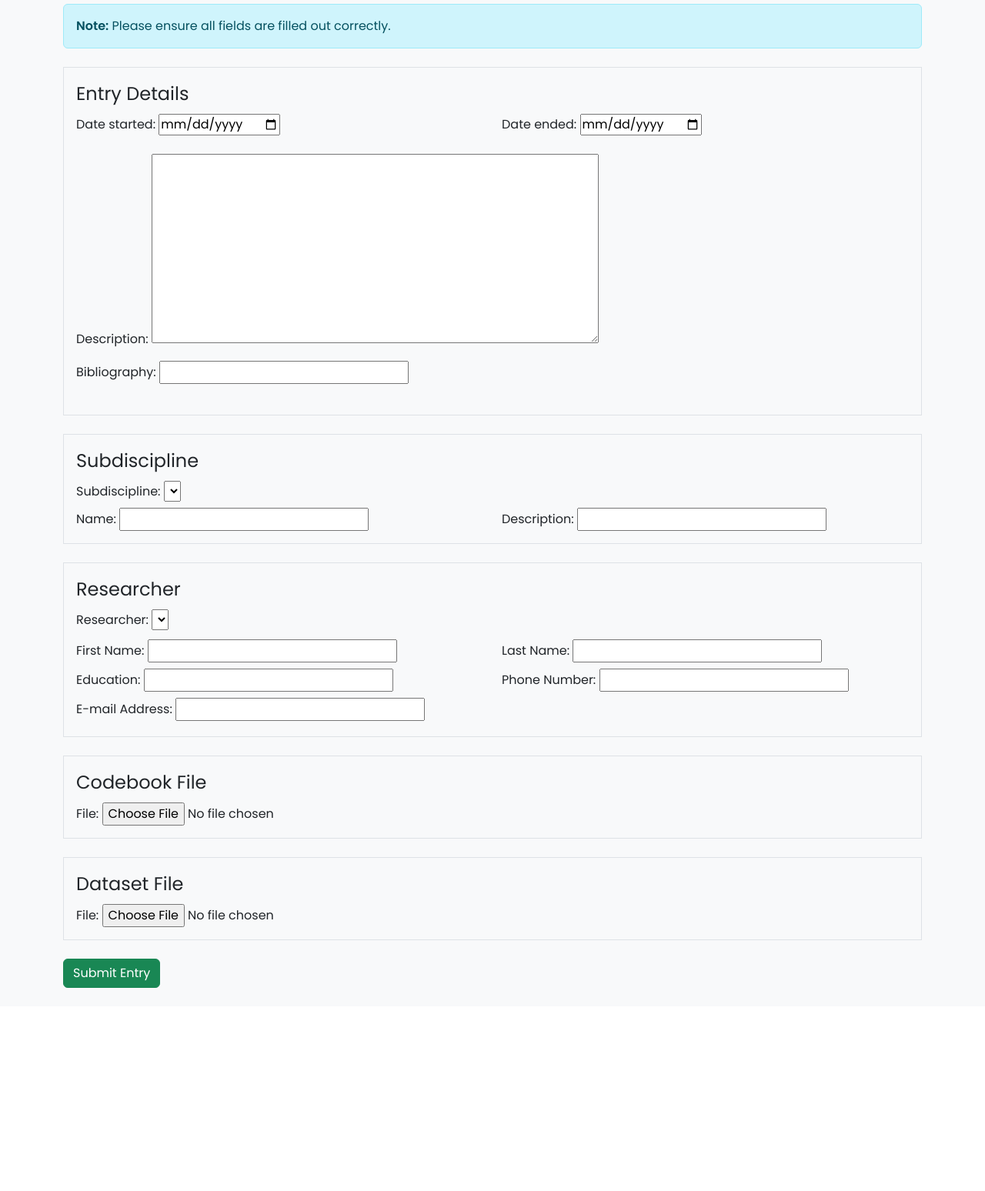
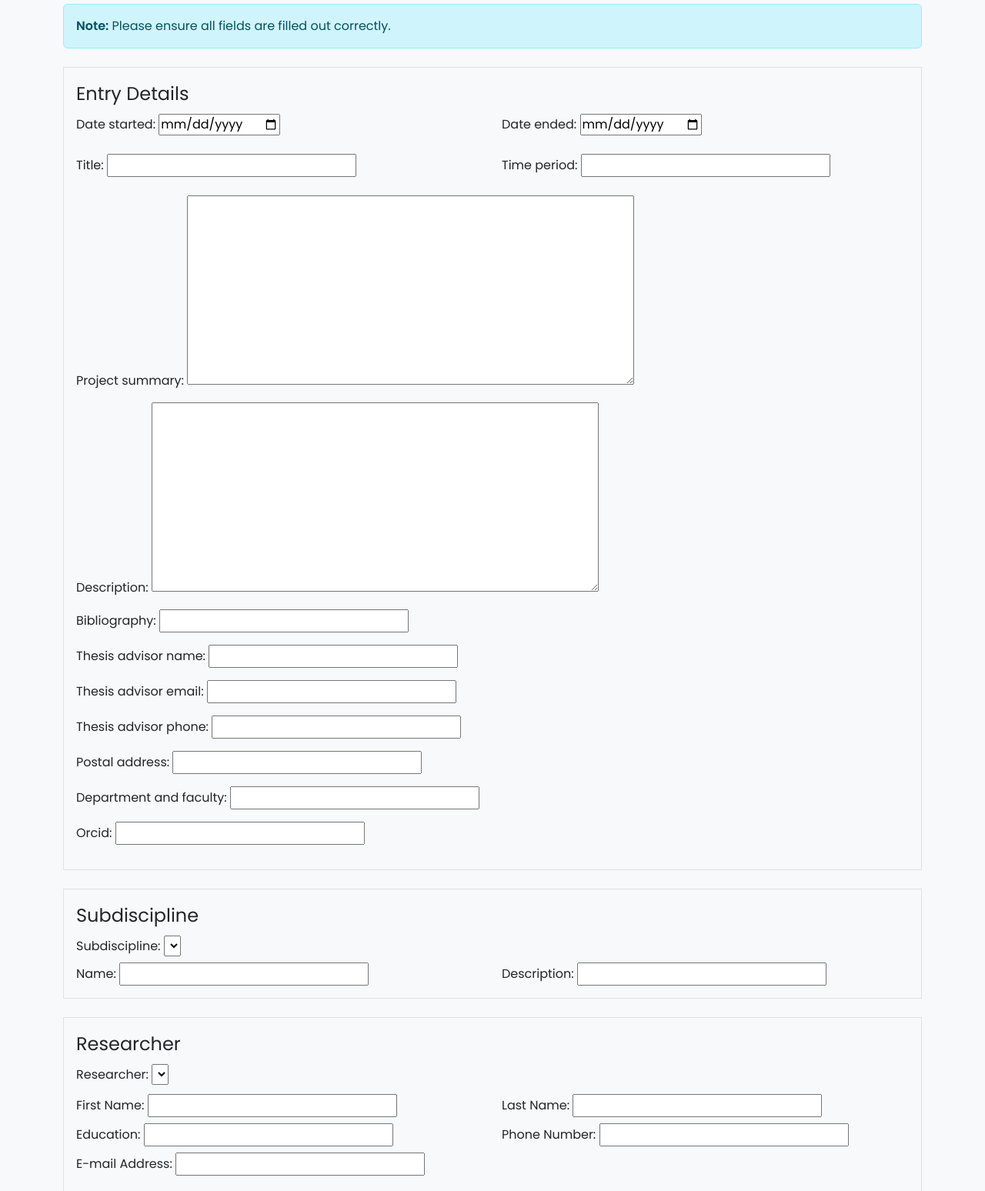
Before and after one commit to gitinference/fsdc-webapp, a Django app: template dashboard/templates/dashboard/add_entry.html in a window 1280 px wide. Shown: the part 137-1685 px from the top of the page at 77% size. Before the commit the page ends 1445 px from the top, so only its background shows below. Run offline with Django 5.2, Linux system fonts and the light colour scheme; the template is opened without the code that fills it: values named after a table or form of the project are taken from there, others are empty.

Commit message:
Feature extra research fields (#36)
* add new fields from api

* add utility script to start local server

* add localhost to allowed_hosts

```diff
--- a/dashboard/forms.py
+++ b/dashboard/forms.py
@@ -84,3 +84,12 @@ class ResearchEntryForm(forms.Form):
             "required": "This field is required.",
         },
     )
+    title = forms.CharField(required=True)
+    project_summary = forms.CharField(widget=forms.Textarea, required=True)
+    time_period = forms.CharField(required=True)
+    thesis_advisor_name = forms.CharField(required=False)
+    thesis_advisor_email = forms.EmailField(required=False)
+    thesis_advisor_phone = forms.CharField(required=False)
+    postal_address = forms.CharField(required=False)
+    department_and_faculty = forms.CharField(required=False)
+    orcid = forms.CharField(required=False)
--- a/dashboard/templates/dashboard/add_entry.html
+++ b/dashboard/templates/dashboard/add_entry.html
@@ -30,11 +30,41 @@
       </div>
     </div>
 
+    <div class="row mb-4">
+      <div class="col-md-6">
+        {{ entry_form.title.label_tag }} {{ entry_form.title }}
+      </div>
+      <div class="col-md-6">
+        {{ entry_form.time_period.label_tag }} {{ entry_form.time_period }}
+      </div>
+    </div>
+
+    <div class="mb-3">
+      {{ entry_form.project_summary.label_tag }} {{ entry_form.project_summary }}
+    </div>
     <div class="mb-3">
       {{ entry_form.res_entry_description.label_tag }} {{ entry_form.res_entry_description }}
     </div>
-    <div class="mb-4">
+    <div class="mb-3">
       {{ entry_form.bibliography.label_tag }} {{ entry_form.bibliography }}
+    </div>
+    <div class="mb-3">
+      {{ entry_form.thesis_advisor_name.label_tag }} {{ entry_form.thesis_advisor_name }}
+    </div>
+    <div class="mb-3">
+      {{ entry_form.thesis_advisor_email.label_tag }} {{ entry_form.thesis_advisor_email }}
+    </div>
+    <div class="mb-3">
+      {{ entry_form.thesis_advisor_phone.label_tag }} {{ entry_form.thesis_advisor_phone }}
+    </div>
+    <div class="mb-3">
+      {{ entry_form.postal_address.label_tag }} {{ entry_form.postal_address }}
+    </div>
+    <div class="mb-3">
+      {{ entry_form.department_and_faculty.label_tag }} {{ entry_form.department_and_faculty }}
+    </div>
+    <div class="mb-3">
+      {{ entry_form.orcid.label_tag }} {{ entry_form.orcid }}
     </div>
   </fieldset>
 
--- a/fsdc_webapp/settings.py
+++ b/fsdc_webapp/settings.py
@@ -39,7 +39,7 @@ SECRET_KEY = SECRET_KEY
 # SECURITY WARNING: don't run with debug turned on in production!
 DEBUG = DEBUG
 
-ALLOWED_HOSTS = ["fsdc-webapp.econlabs.net"]
+ALLOWED_HOSTS = ["fsdc-webapp.econlabs.net", "localhost"]
 
 
 # Application definition
```
Also changed, not shown: dashboard/templates/dashboard/approval_panel.html (+14 -9 lines), dashboard/templates/dashboard/entry_list.html (+18 -2 lines), 1 other file.
